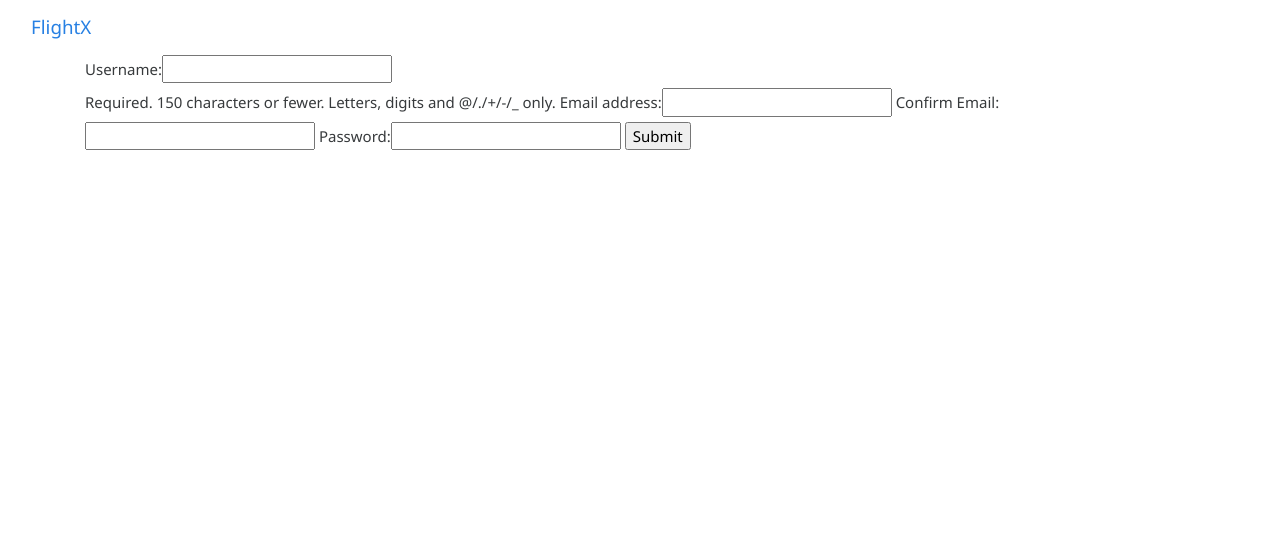
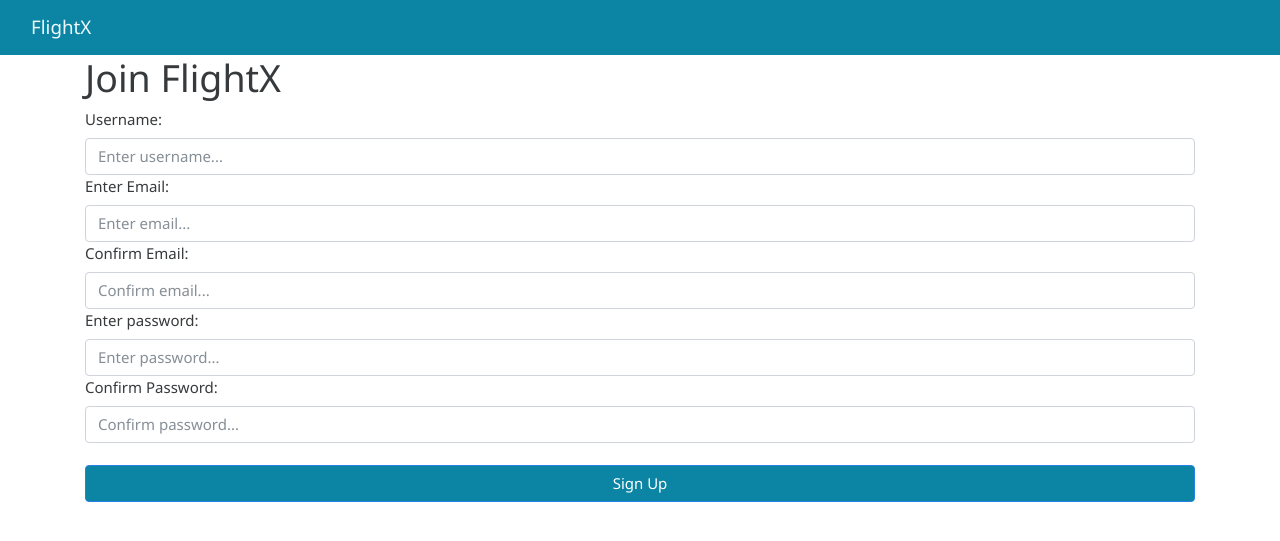
Before and after one commit to aniruddha2000/django-flight-app, a Django app: page /signup in a window 1280 px wide. Shown: the top 541 px of the page. Run offline with Django 3.2, Linux system fonts and the light colour scheme; parts of the project's set-up code (start-up, migrations or seed data) failed here and were passed over; some libraries are stand-ins or nearby versions.

Commit message:
rebuilt login form and design signup and login form

```diff
--- a/webapp/forms.py
+++ b/webapp/forms.py
@@ -4,10 +4,82 @@ from django.contrib.auth import authenticate, get_user_model
 
 User = get_user_model()
 
+
+class MyUserLoginForm(forms.Form):
+    username = forms.CharField(label='', widget=forms.TextInput(
+        attrs={
+            'class': 'form-control',
+            'placeholder': 'Enter username...',
+        }
+    ), )
+
+    password = forms.CharField(label='', widget=forms.PasswordInput(
+        attrs={
+            'class': 'form-control',
+            'placeholder': 'Enter password...',
+        }
+    ), )
+
+    class Meta:
+        model = User
+        fields = [
+            'username',
+            'password',
+        ]
+
+    def clean(self):
+        cleaned_data = super().clean()
+        username = cleaned_data.get('username')
+        password = cleaned_data.get('password')
+
+        if username and password:
+            user = authenticate(username=username, password=password)
+            if not user:
+                raise forms.ValidationError(
+                    'Oh! I can\'t find that user - create user first!')
+            elif not user.check_password(password):
+                raise forms.ValidationError(
+                    'Oh! That password is incorrect - try again!')
+            elif not user.is_active:
+                raise forms.ValidationError(
+                    'Oh! That user is not active in the database!')
+
 class UserRegisterForm(forms.ModelForm):
-    email = forms.EmailField(label='Email address')
-    email2 = forms.EmailField(label='Confirm Email')
-    password = forms.CharField(widget=forms.PasswordInput)
+    username = forms.CharField(label='', widget=forms.TextInput(
+        attrs={
+            'class': 'form-control',
+            'placeholder': 'Enter username...',
+            'style': 'border-radius: 4px;'
+        }
+    ), )
+    email = forms.EmailField(label='', widget=forms.TextInput(
+        attrs={
+            'class': 'form-control',
+            'placeholder': 'Enter email...',
+            'style': 'border-radius: 4px;'
+        }
+    ),)
+    email2 = forms.EmailField(label='', widget=forms.TextInput(
+        attrs={
+            'class': 'form-control',
+            'placeholder': 'Confirm email...',
+            'style': 'border-radius: 4px;'
+        }
+    ),)
+    password1 = forms.CharField(label='', widget=forms.PasswordInput(
+        attrs={
+            'class': 'form-control',
+            'placeholder': 'Enter password...',
+            'style': 'border-radius: 4px;'
+        }
+    ), )
+    password2 = forms.CharField(label='', widget=forms.PasswordInput(
+        attrs={
+            'class': 'form-control',
+            'placeholder': 'Confirm password...',
+            'style': 'border-radius: 4px;'
+        }
+    ), )
 
     class Meta:
         model = User
@@ -15,16 +87,21 @@ class UserRegisterForm(forms.ModelForm):
             'username',
             'email',
             'email2',
-            'password'
+            'password1',
+            'password2',
         ]
 
     def clean(self, *args, **kwargs):
         email = self.cleaned_data.get('email')
         email2 = self.cleaned_data.get('email2')
+        password1 = self.cleaned_data.get('password1')
+        password2 = self.cleaned_data.get('password2')
         if email != email2:
             raise forms.ValidationError("Emails must match")
         email_qs = User.objects.filter(email=email)
         if email_qs.exists():
             raise forms.ValidationError(
                 "This email has already been registered")
+        if password1 != password2:
+            raise forms.ValidationError("Password must match")
         return super(UserRegisterForm, self).clean(*args, **kwargs)
--- /dev/null
+++ b/webapp/static/webapp/css/signup.css
@@ -0,0 +1,17 @@
+body {
+    margin: 0%;
+    position: relative;
+}
+.navbar-default {
+    background-color: rgb(11, 133, 163);
+}
+.navbar-default .navbar-brand {
+    color: aliceblue;
+}
+.container .form button{
+    border-radius: 4px;
+    background-color: rgb(11, 133, 163);
+}
+.container .form button:hover {
+    background-color: #1e5f7e;
+}
--- a/webapp/templates/webapp/signup.html
+++ b/webapp/templates/webapp/signup.html
@@ -3,7 +3,7 @@
 {% load static %}
 
 {% block css %}
-
+<link rel="stylesheet" href="{% static 'webapp/css/signup.css' %}">
 {% endblock %}
 
 {% block content %}
@@ -15,10 +15,21 @@
     </div>
 </nav>
 <div class="container">
-    <form method="POST">
+    <form class="form" method="POST">
         {% csrf_token %}
-        {{ form }}
-        <input type="submit" />
+        <h1>Join FlightX</h1>
+        <label>Username:</label>
+        {{ form.username }}
+        <label>Enter Email:</label>
+        {{ form.email }}
+        <label>Confirm Email:</label>
+        {{ form.email2 }}
+        <label>Enter password:</label>
+        {{ form.password1 }}
+        <label>Confirm Password:</label>
+        {{ form.password2 }}
+        <br>
+        <button class="btn btn-primary btn-block">Sign Up</button>
     </form>
 </div>
 {% endblock %}
--- a/webapp/urls.py
+++ b/webapp/urls.py
@@ -3,7 +3,8 @@ from webapp import views
 
 app_name = "webapp"
 urlpatterns = [
-    path("", views.login_view, name="login"),
+    path("", views.accounts_view, name="accounts"),
+    path("login", views.login_view, name="login"),
     path("signup", views.signup_view, name="signup"),
     path("logout", views.logout_view, name="logout"),
     path('home', views.index, name="index"),
--- a/webapp/views.py
+++ b/webapp/views.py
@@ -3,7 +3,7 @@ from django.http import HttpResponse, Http404, HttpResponseRedirect
 from .models import *
 from django.urls import reverse
 from django.contrib.auth import authenticate, login, logout
-from .forms import UserRegisterForm
+from .forms import UserRegisterForm, MyUserLoginForm
 
 # Create your views here.
 def index(request):
@@ -54,14 +54,17 @@ def cancle(request, flight_id):
     return HttpResponseRedirect(reverse("webapp:flight", args=(flight_id,)))
 
 def login_view(request):
-    username = request.POST.get("username")
-    password = request.POST.get("password")
-    user = authenticate(request, username=username, password=password)
-    if user is not None:
+    next = request.GET.get('next')
+    form = MyUserLoginForm(request.POST or None)
+    if form.is_valid():
+        username = form.cleaned_data.get('username')
+        password = form.cleaned_data.get('password')
+        user = authenticate(username=username, password=password)
         login(request, user)
-        return HttpResponseRedirect(reverse("webapp:index"))
-    else:
-        return render(request, "webapp/login.html", {"message": "Invalid credentials."})
+        if next:
+            return redirect(next)
+        return redirect('webapp:index')
+    return render(request, 'webapp/login.html', {'form': form})
 
 def logout_view(request):
     logout(request)
@@ -85,3 +88,6 @@ def signup_view(request):
         'form': form,
     }
     return render(request, "webapp/signup.html", context)
+
+def accounts_view(request):
+    return render(request, "webapp/accounts.html")
```
Also changed, not shown: webapp/static/webapp/css/accounts.css (added, +14 -0 lines), webapp/static/webapp/css/login.css (deleted, +0 -14 lines), webapp/templates/webapp/accounts.html (added, +27 -0 lines), webapp/templates/webapp/login.html (+13 -7 lines).
